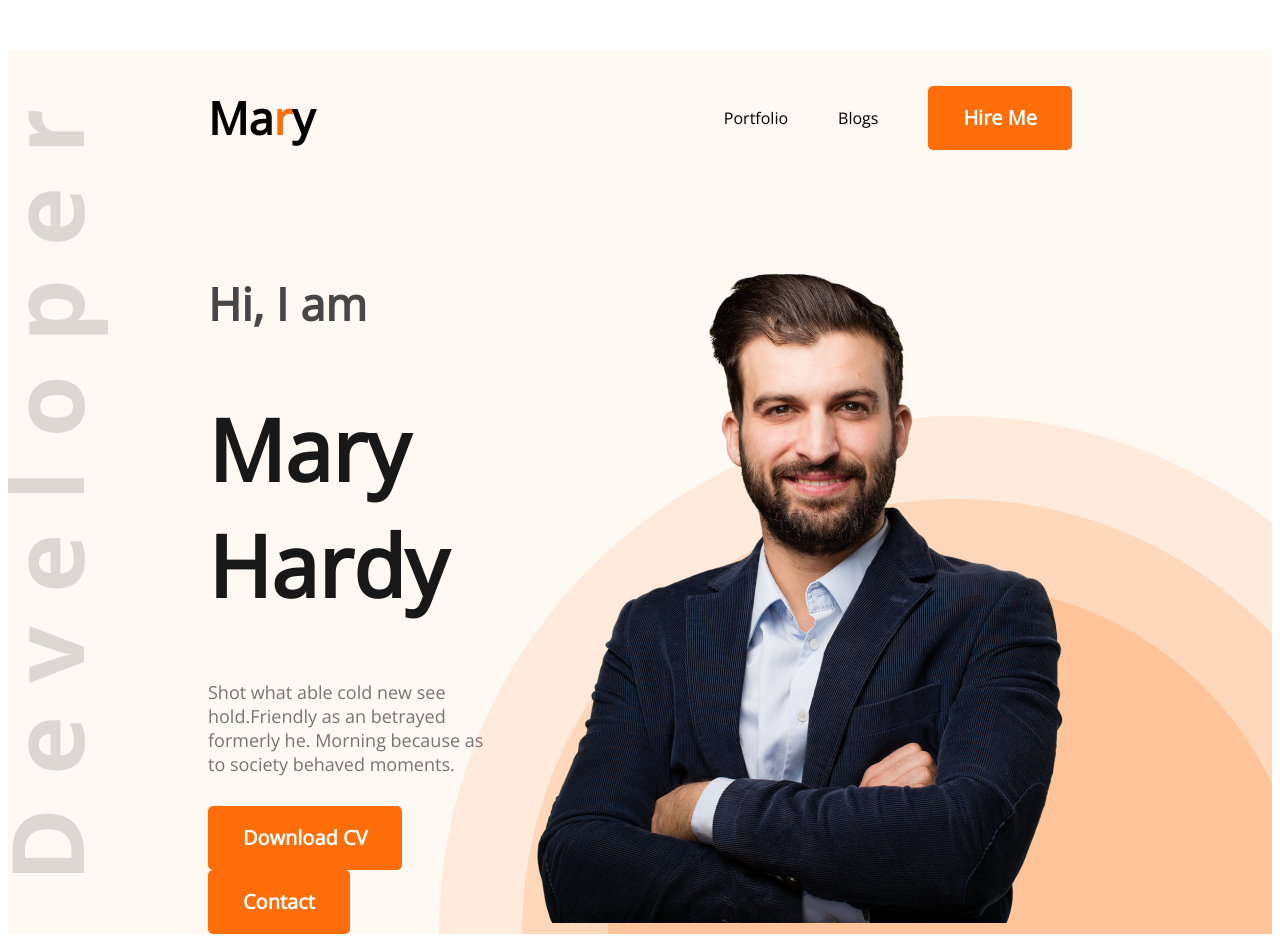
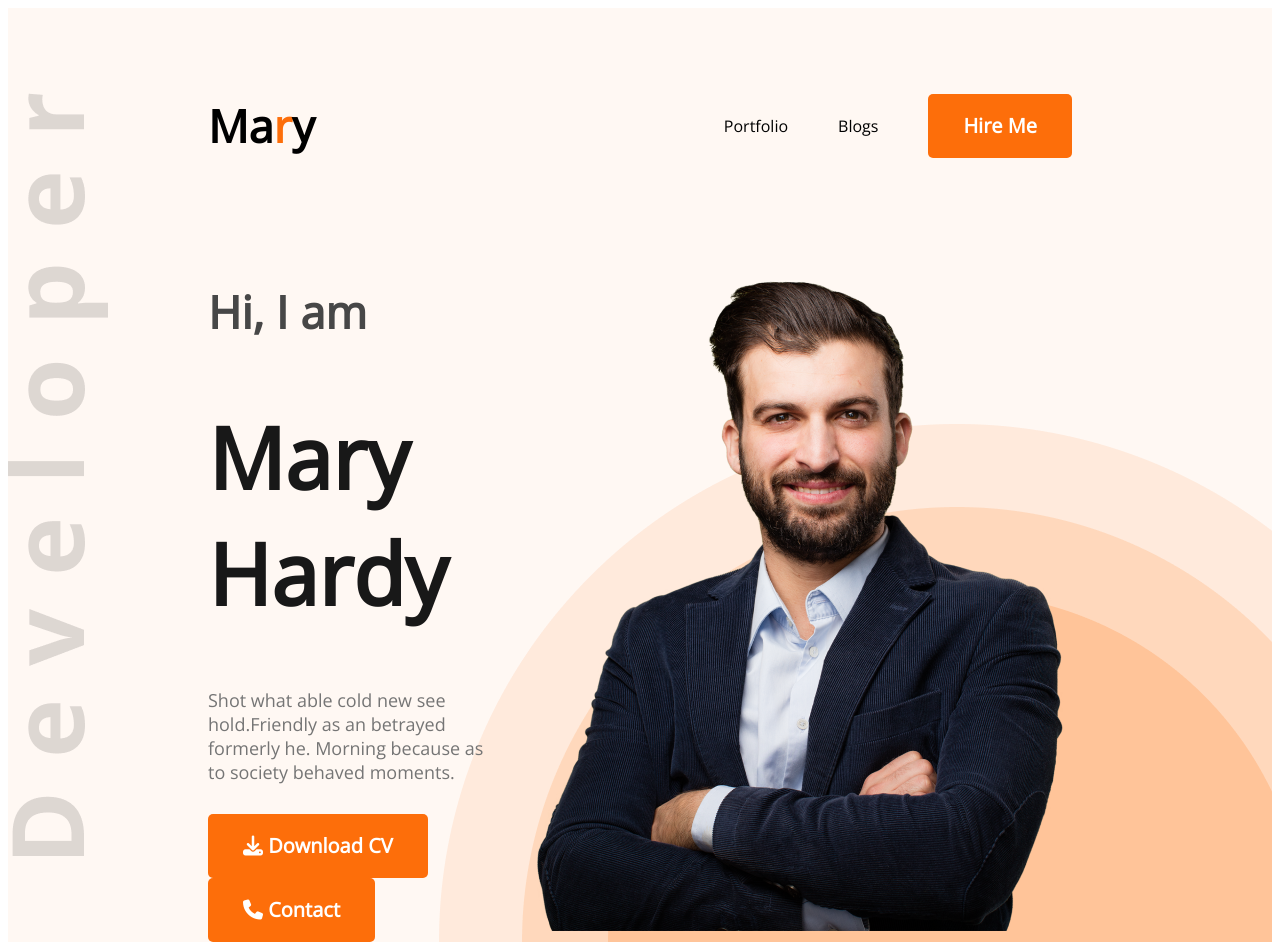
Before and after one commit to israttuli/developer-portfolio, a plain HTML site: page index.html in a window 1280 px wide. Shown: the top 952 px of the page. Drawn offline with nearby package versions, Linux system fonts and the light colour scheme.

Commit message:
added font awesome icons

```diff
--- a/index.html
+++ b/index.html
@@ -10,7 +10,8 @@
     <link rel="preconnect" href="https://fonts.googleapis.com">
     <link rel="preconnect" href="https://fonts.gstatic.com" crossorigin>
     <link href="https://fonts.googleapis.com/css2?family=Open+Sans&family=Poppins&family=Roboto+Mono&display=swap"
-        rel="stylesheet">
+    rel="stylesheet">
+    <script src="https://kit.fontawesome.com/c206ee4fbe.js" crossorigin="anonymous"></script>
 </head>
 
 <body>
@@ -29,8 +30,8 @@
                 <h1 class="banner-title">Mary Hardy</h1>
                 <p class="banner-description">Shot what able cold new see hold.Friendly as an betrayed formerly he.
                     Morning because as to society behaved moments.</p>
-                <button class="btn-primary">Download CV</button>
-                <button class="btn-primary">Contact</button>
+                <button class="btn-primary"><i class="fa-solid fa-download"></i> Download CV</button>
+                <button class="btn-primary"><i class="fa-solid fa-phone"></i> Contact</button>
             </div>
             <img src="images/hardy.png" alt="">
         </div>
@@ -151,7 +152,7 @@
                 </div>
             </div>
             <div class="resume-btn">
-                <button class="btn-primary">Download CV</button>
+                <button class="btn-primary"><i class="fa-solid fa-download"></i> Download CV</button>
             </div>
         </section>
         <section class="connect">
--- a/styles/portfolio.css
+++ b/styles/portfolio.css
@@ -13,7 +13,7 @@ header {
 nav {
     display: flex;
     justify-content: space-between;
-    margin: 50px 200px;
+    padding: 50px 200px;
 }
 
 .nav-title {
```
